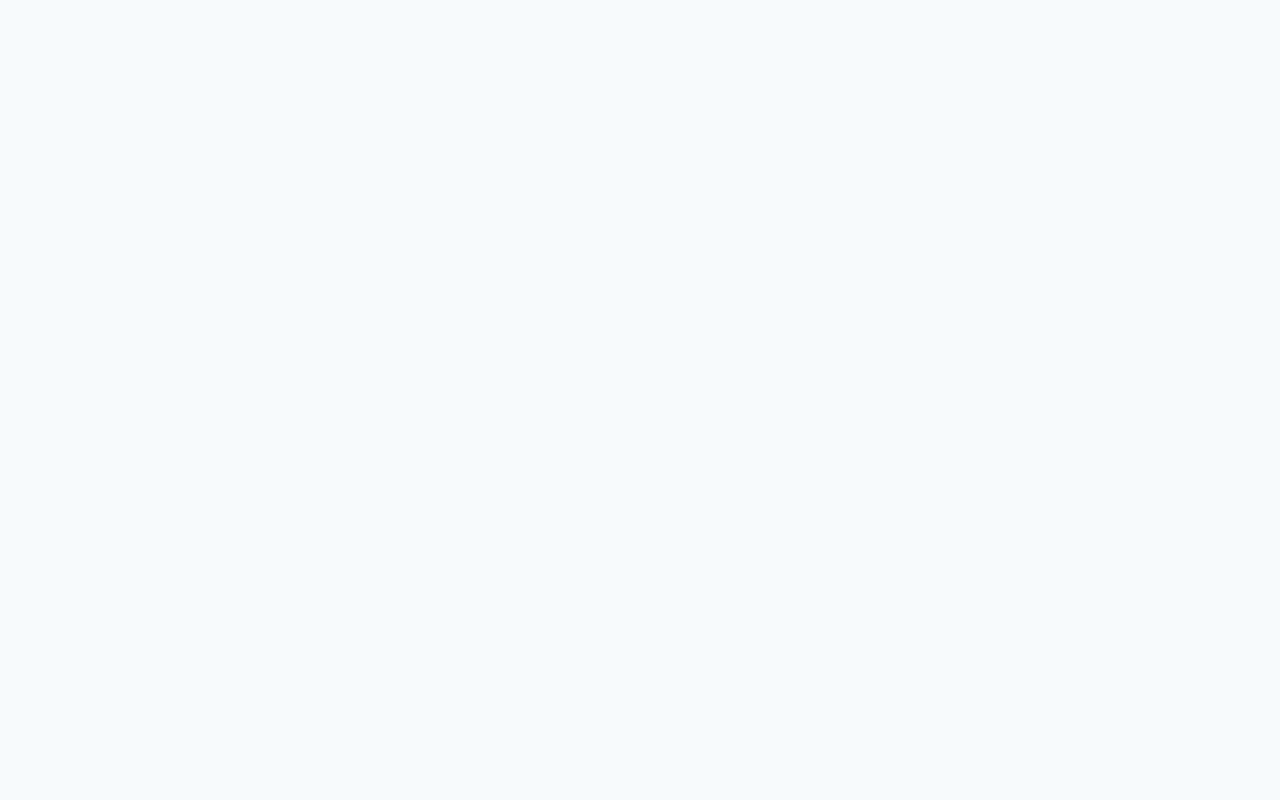
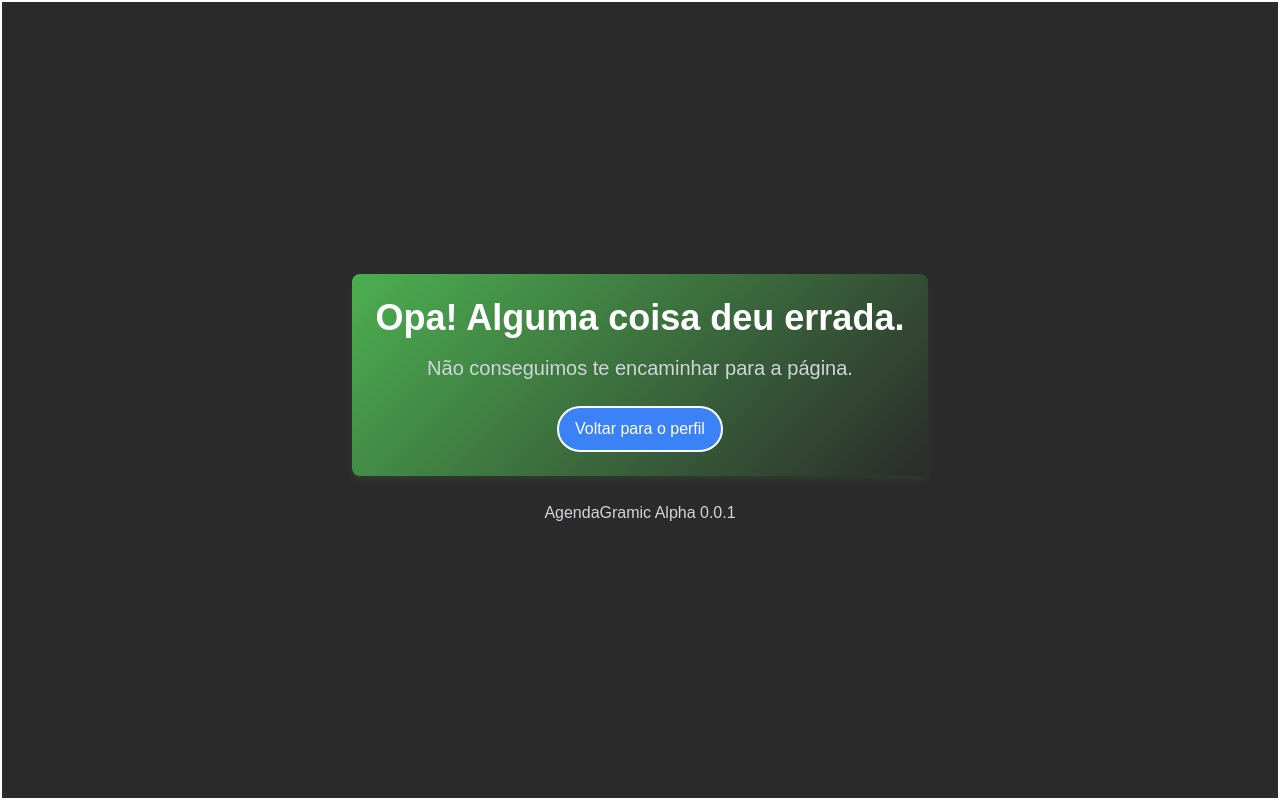
Before and after one commit to BrunoEAH/Agendagramic, a Nuxt app in the folder Agendagramic-Nuxt/: page /profile/error in a window 1280 px wide. Before the commit this address had no page. Built offline with nearby package versions, Linux system fonts and the light colour scheme.

Commit message:
Tratemento de erros : email e dia

```diff
--- a/Agendagramic-Nuxt/pages/profile/agenda/Day/[id].vue
+++ b/Agendagramic-Nuxt/pages/profile/agenda/Day/[id].vue
@@ -77,6 +77,10 @@ import { useRoute, useRouter } from 'vue-router';
 const route = useRoute();
 const router = useRouter();
 const day = route.params.id; // Obtém o parâmetro 'id' da URL para representar o dia
+
+if(day < 1 || day > 31) //Se o dia for menor que 1 ou maior que 31, vai para a página de erro.
+  return redirect('profile/error');
+
 const tasks = ref([]);
 const events = ref([]);
 
--- /dev/null
+++ b/Agendagramic-Nuxt/pages/profile/error.vue
@@ -0,0 +1,64 @@
+<template>
+    <div class="min-h-screen bg-dark-gray p-6 flex flex-col justify-center items-center border-white border-2">
+      <div class="bg-gradient-green-inverse shadow-green flex flex-col justify-center items-center p-6 rounded-lg">
+        <!-- Error message -->
+        <h1 class="text-4xl font-bold text-white mb-4">Opa! Alguma coisa deu errada.</h1>
+        <p class="text-xl text-gray-300 mb-6">Não conseguimos te encaminhar para a página.</p>
+
+        <!-- Button to return home -->
+        <button @click="goToHome" class="bg-blue-500 text-white py-2 px-4 rounded-full hover:bg-blue-600 border-white border-2">
+          Voltar para o perfil
+        </button>
+      </div>
+
+      <!-- Footer with version -->
+      <div class="text-center text-gray-300 mt-6">
+        AgendaGramic Alpha 0.0.1
+      </div>
+    </div>
+  </template>
+
+  <script setup>
+  import { useRouter } from 'vue-router';
+
+  const router = useRouter();
+
+  // Function to navigate back to the homepage
+  function goToHome() {
+    router.push('/profile');
+  }
+  </script>
+
+  <style scoped>
+  .bg-dark-gray {
+    background-color: #2b2b2b;
+  }
+
+  .bg-gradient-green-inverse {
+    background: linear-gradient(135deg, #4caf50 0%, #2b2b2b 100%);
+  }
+
+  .shadow-green {
+    box-shadow: 0 4px 6px rgba(76, 175, 80, 0.1), 0 2px 4px rgba(76, 175, 80, 0.06);
+  }
+
+  .border-white {
+    border-color: white;
+  }
+
+  .text-gray-300 {
+    color: #d1d5db;
+  }
+
+  .text-white {
+    color: white;
+  }
+
+  .bg-blue-500 {
+    background-color: #3b82f6;
+  }
+
+  .hover\:bg-blue-600:hover {
+    background-color: #2563eb;
+  }
+  </style>
--- a/Agendagramic-Nuxt/pages/profile/settings/team-management/index.vue
+++ b/Agendagramic-Nuxt/pages/profile/settings/team-management/index.vue
@@ -110,8 +110,12 @@ const createTeam = () => {
 // Função para adicionar um membro a uma equipe
 const addMemberToTeam = (teamIndex) => {
   const email = prompt('Digite o email do membro:');
-  if (email) {
+  const emailRegex = /^[^\s@]+@[^\s@]+\.[^\s@]+$/; // Regex para email
+  if (emailRegex.test(email)) {
     teams.value[teamIndex].members.push(email);
+  }
+  else{
+    alert('Por favor, insira um email válido.');
   }
 };
 
```
